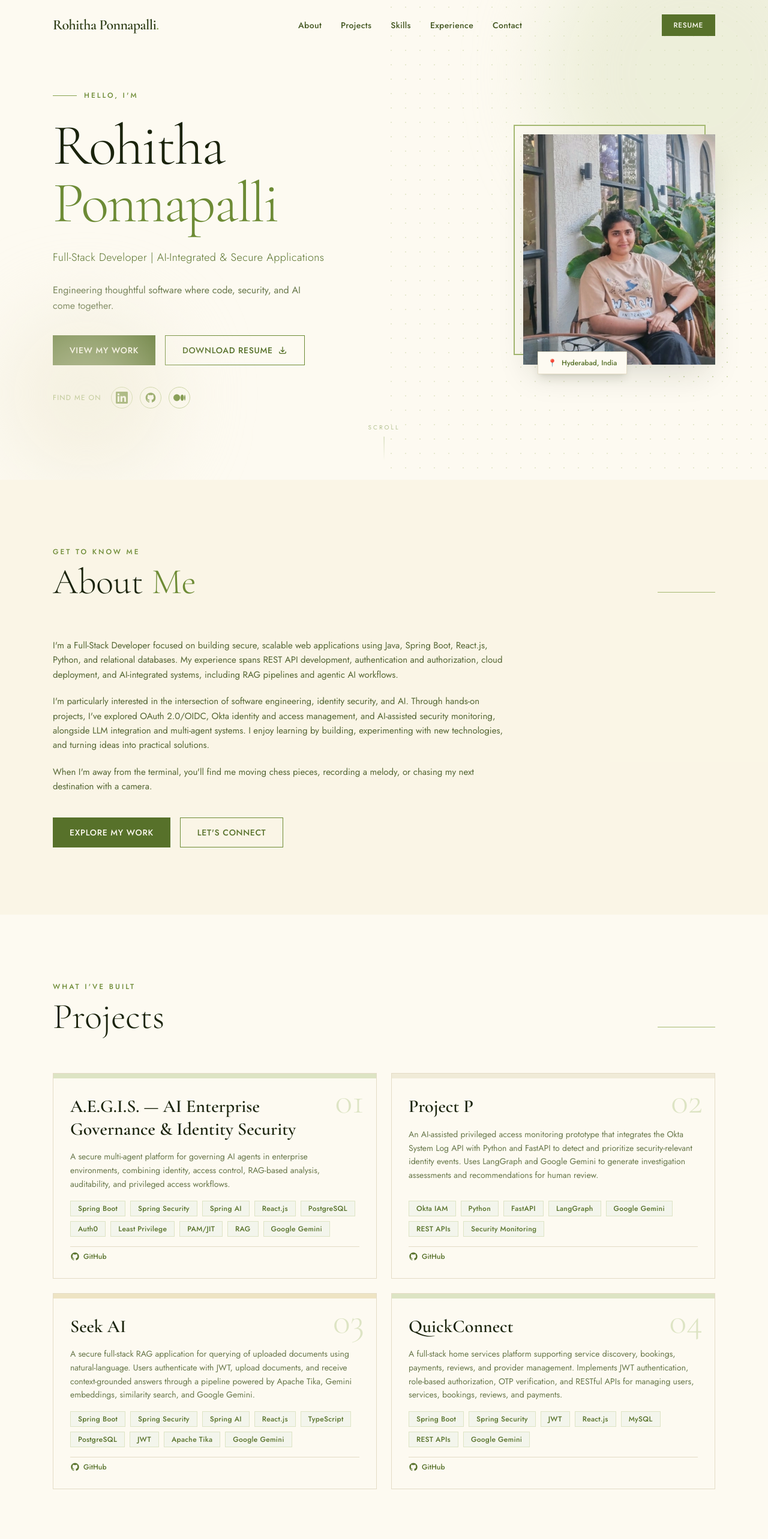
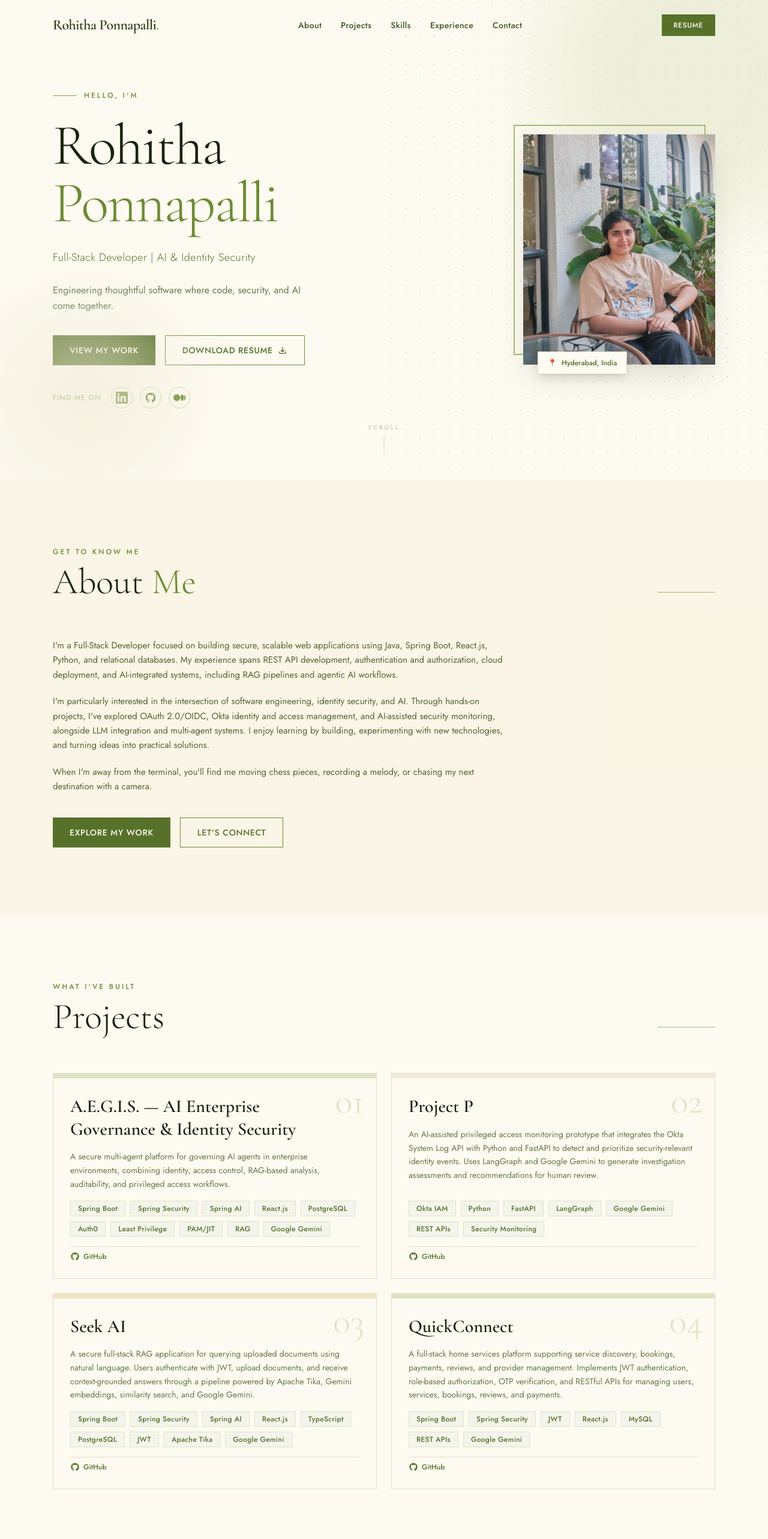
Before and after one commit to Rohitha-25/rohitha-25.github.io, a React (Vite) app: page / in a window 1280 px wide. Shown: the top 2566 px of the page at 60% size. Built offline with nearby package versions, Linux system fonts and the light colour scheme.

Commit message:
portfolio

```diff
--- a/src/data/portfolio.js
+++ b/src/data/portfolio.js
@@ -1,7 +1,7 @@
 export const personal = {
   name:      'Rohitha Ponnapalli',
   initials:  'Rohitha Ponnapalli',
-  role:      'Full-Stack Developer | AI-Integrated & Secure Applications',
+  role:      'Full-Stack Developer | AI & Identity Security',
   tagline:   'Engineering thoughtful software where code, security, and AI come together.',
   bio: [
     'I\'m a Full-Stack Developer focused on building secure, scalable web applications using Java, Spring Boot, React.js, Python, and relational databases. My experience spans REST API development, authentication and authorization, cloud deployment, and AI-integrated systems, including RAG pipelines and agentic AI workflows.',
@@ -72,7 +72,7 @@ export const projects = [
   {
     id:    3,
     name:  'Seek AI',
-    desc:  'A secure full-stack RAG application for querying of uploaded documents using natural-language. Users authenticate with JWT, upload documents, and receive context-grounded answers through a pipeline powered by Apache Tika, Gemini embeddings, similarity search, and Google Gemini.',
+    desc: 'A secure full-stack RAG application for querying uploaded documents using natural language. Users authenticate with JWT, upload documents, and receive context-grounded answers through a pipeline powered by Apache Tika, Gemini embeddings, similarity search, and Google Gemini.',
     tags: [
       'Spring Boot',
       'Spring Security',
```
Also changed, not shown: 1 other file (tests, documents, lock files or other folders).
